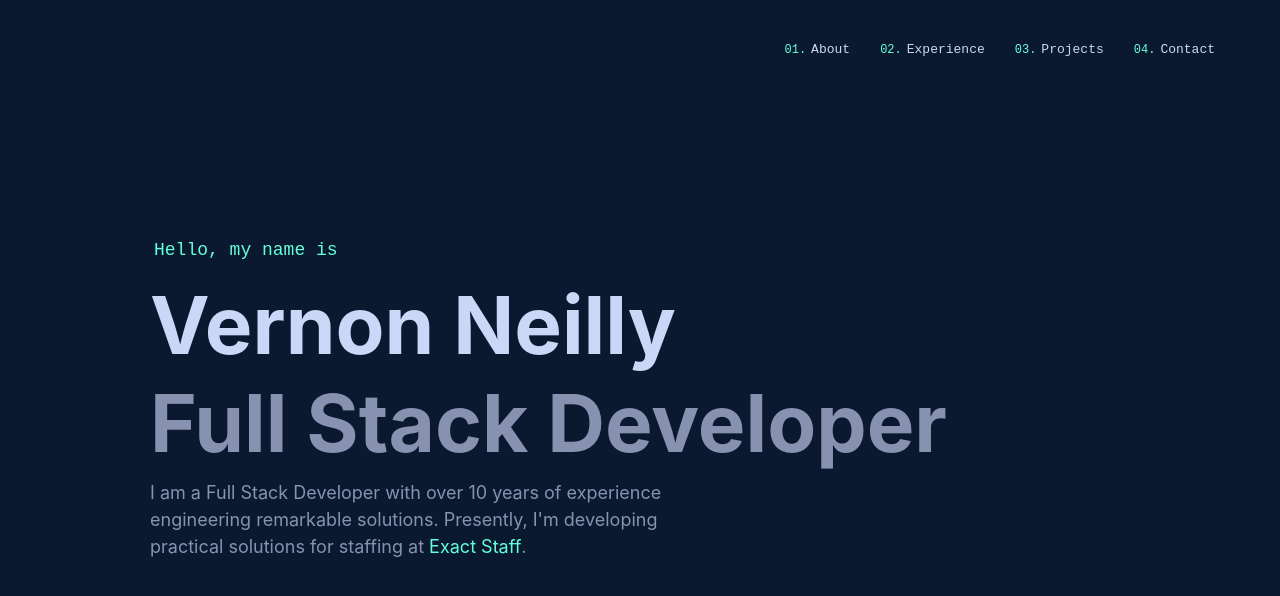
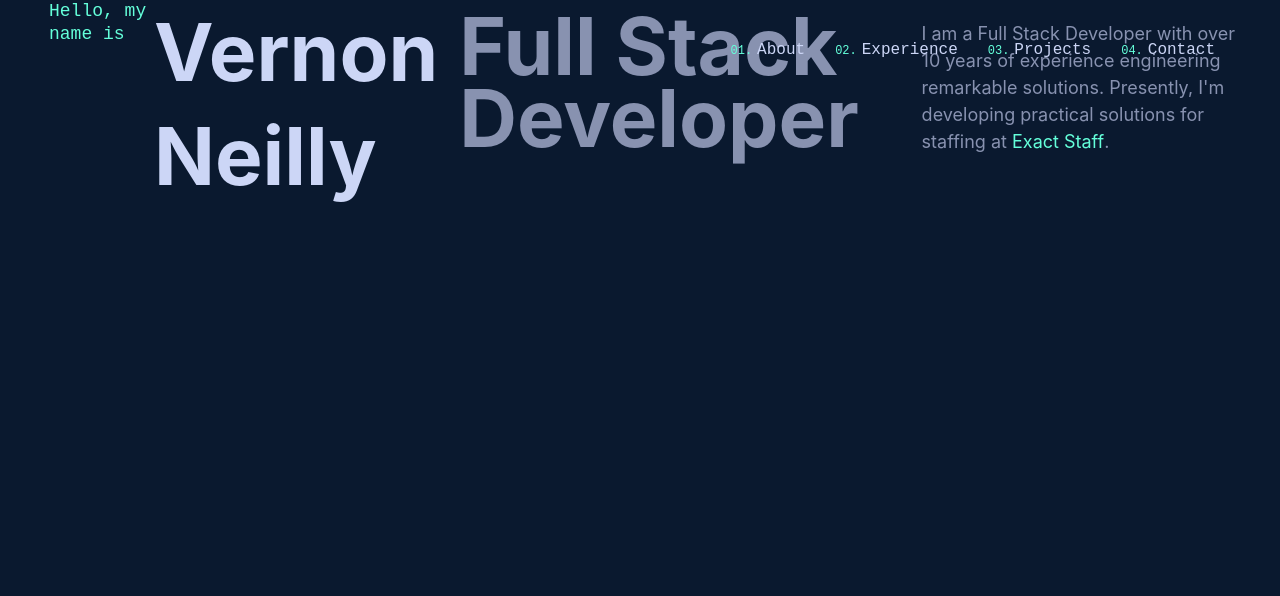
Before and after one commit to neillydev/v2, a Next.js app: page / in a window 1280 px wide. Shown: the top 596 px of the page. Built offline with nearby package versions, Linux system fonts and the light colour scheme.

Commit message:
refactor css Hero and Navbar CSS modules

```diff
--- a/styles/Hero.module.css
+++ b/styles/Hero.module.css
@@ -1,4 +1,13 @@
 .heroSection {
+    display: flex;
+    justify-content: center;
+    align-items: flex-start;
+    justify-self: center;
+    -webkit-box-pack: center;
+    -webkit-box-align: center;
+}
+
+.heroSectionContainer {
     display: flex;
     justify-content: center;
     flex-direction: column;
--- a/styles/NavBar.module.css
+++ b/styles/NavBar.module.css
@@ -51,7 +51,7 @@
     counter-increment: item 1;
     margin: 0px 5px;
     position: relative;
-    font-size: 13px;
+    font-size: 16px;
 }
 
 .navItemContainer a {
--- a/styles/main.module.css
+++ b/styles/main.module.css
@@ -2,6 +2,6 @@
     max-width: 1600px;
     min-height: 100vh;
     width: 100%;
-    padding: 0px 150px;
+    padding: 0px 45px;
     margin: 0px auto;
 }
```
